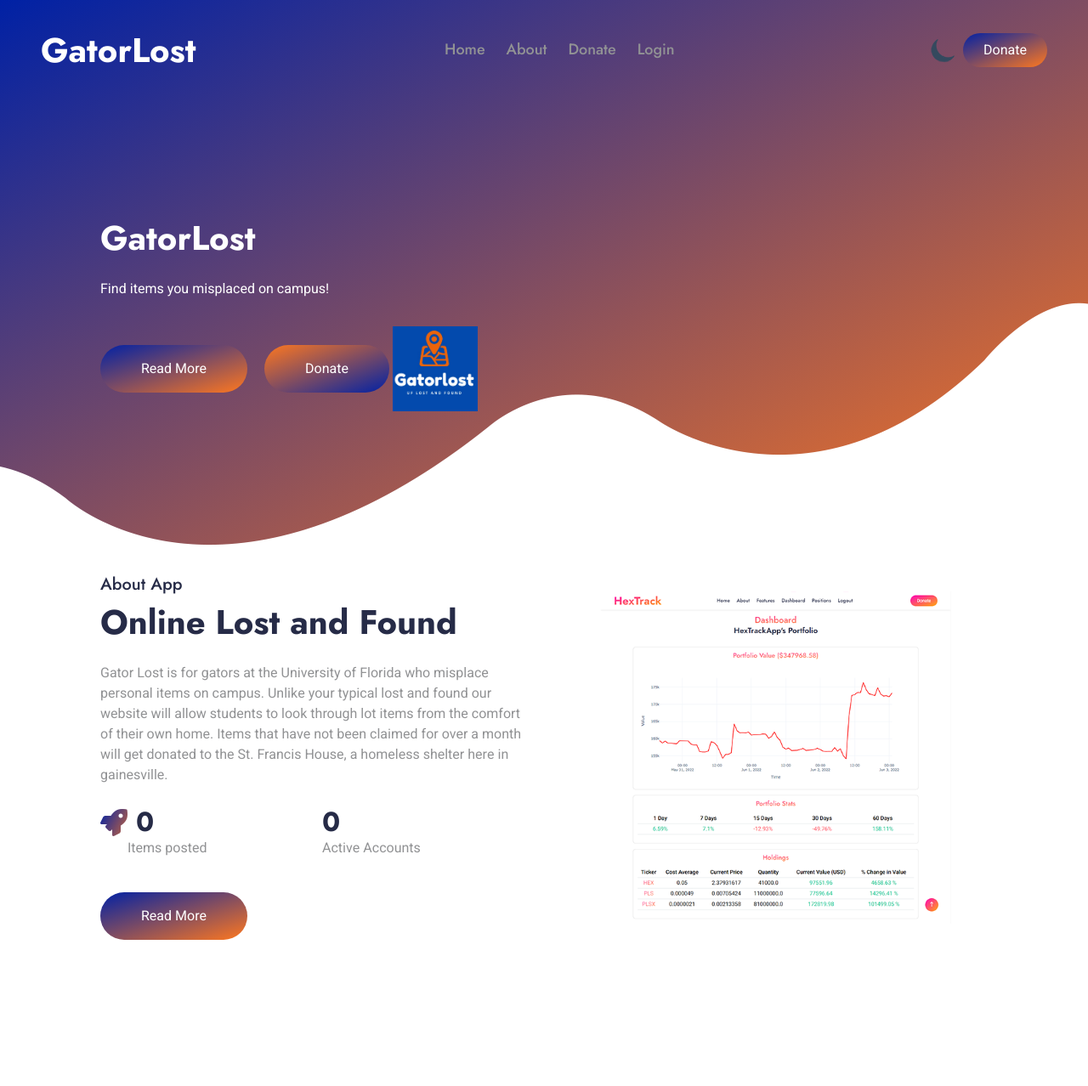
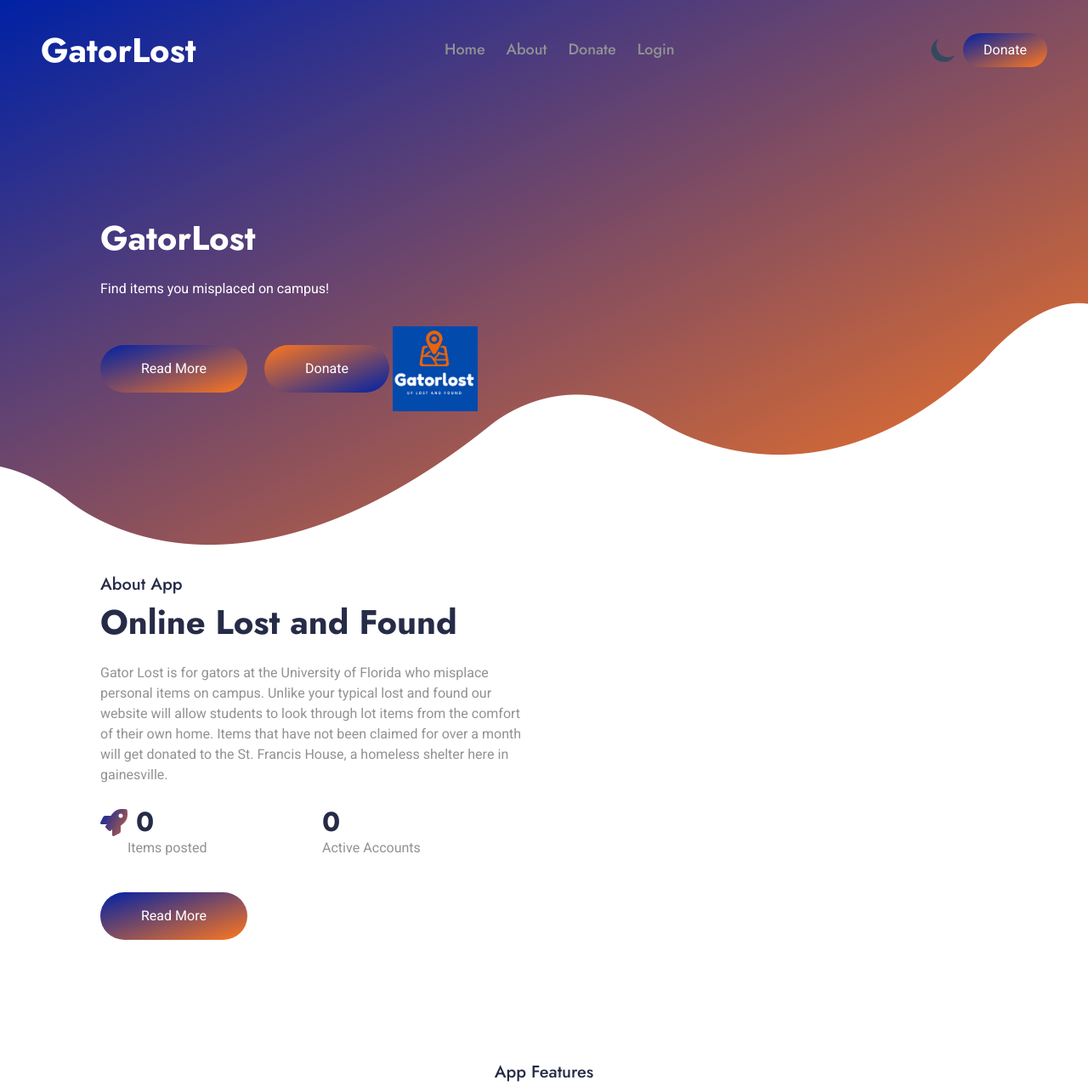
Before and after one commit to amandacruzz/TheFounders, a Django app: page / in a window 1280 px wide. Shown: the top 1278 px of the page at 85% size. Run offline with Django 4.2, Linux system fonts and the light colour scheme; data that the repository does not hold is empty; some libraries are stand-ins or nearby versions.

Commit message:
Removed image from main page

```diff
--- a/templates/index.html
+++ b/templates/index.html
@@ -93,10 +93,6 @@
                             </div>
                         </div>
                         <a href="" class="btn btn-primary-gradient py-sm-3 px-4 px-sm-5 rounded-pill mt-3">Read More</a>
-                    </div>
-                        <div class="col-lg-6">
-                            <a href="{% url 'preview' %}"><img class="img-fluid wow fadeInUp" data-wow-delay="0.5s" src="{% static 'img/about.png' %}" id="switch_pic" alt="Preview Hextrack"> </a>
-                    </div>
                 </div>
             </div>
         </div>
```
